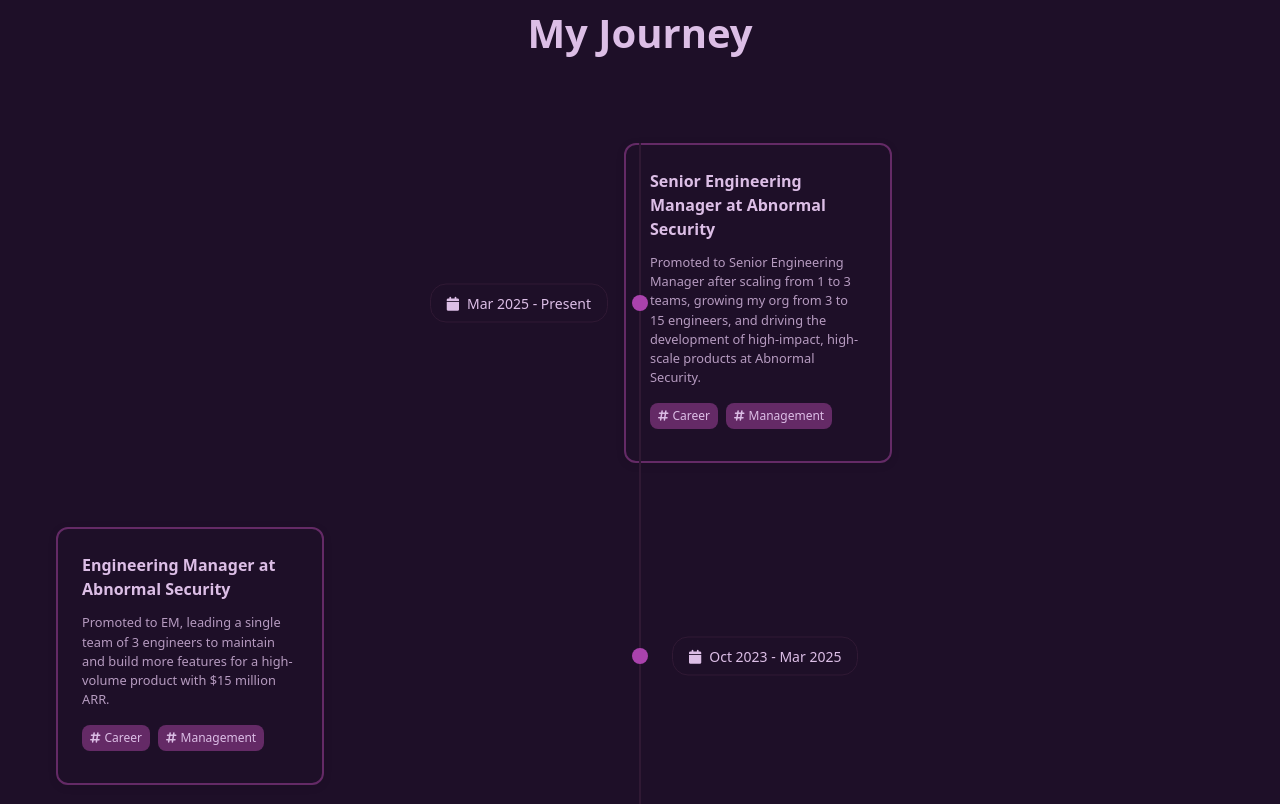
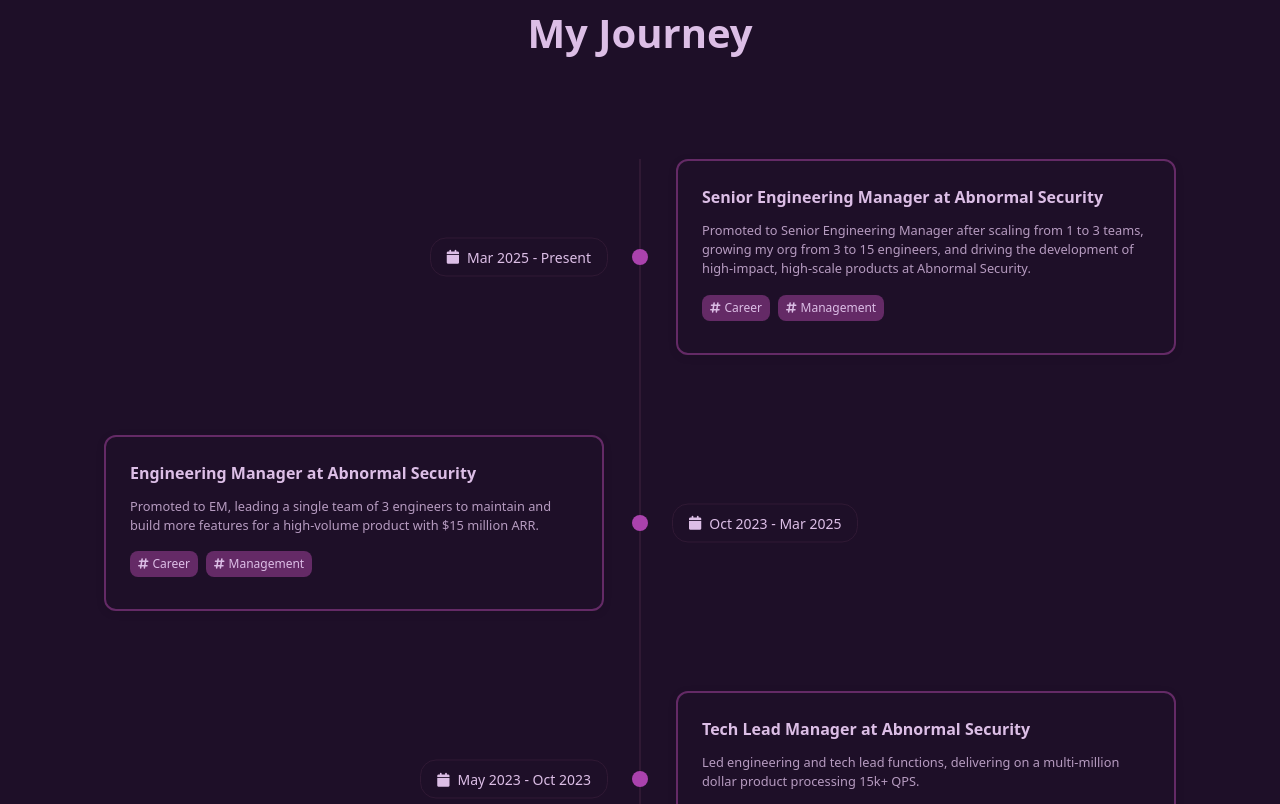
Before and after one commit to AkaHitsuji/akahitsuji.github.io, a website: page v2/index.html in a window 1280 px wide. Shown: the part 861-1665 px from the top of the page. Drawn offline with Linux system fonts and the light colour scheme.

Commit message:
fix desktop mode timeline card styling

```diff
--- a/v2/css/styles.css
+++ b/v2/css/styles.css
@@ -589,7 +589,7 @@
     position: relative;
     max-width: 1200px;
     margin: 0 auto;
-    padding: 2rem 0;
+    padding: 3rem 0;
     width: 100%;
 }
 
@@ -606,20 +606,26 @@
 
 .timeline-item {
     position: relative;
-    margin-bottom: 4rem;
+    margin-bottom: 5rem;
     width: 100%;
     display: flex;
     align-items: center;
 }
 
+.timeline-item:last-child {
+    margin-bottom: 2rem;
+}
+
 .timeline-item:nth-child(odd) {
     justify-content: flex-end;
-    padding-right: 1rem;
+    padding-right: 3rem;
+    padding-left: 0;
 }
 
 .timeline-item:nth-child(even) {
     justify-content: flex-start;
-    padding-left: 1rem;
+    padding-left: 3rem;
+    padding-right: 0;
 }
 
 /* Timeline dot */
@@ -650,6 +656,7 @@
     align-items: center;
     gap: 0.5rem;
     z-index: 2;
+    white-space: nowrap;
 }
 
 .timeline-item:nth-child(odd) .timeline-date {
@@ -661,8 +668,8 @@
 }
 
 .timeline-content {
-    width: calc(50% - 2rem);
-    max-width: 600px;
+    width: 100%;
+    max-width: 450px;
     background-color: var(--background-color);
     border: 2px solid var(--primary-color-light);
     border-radius: 0.75rem;
@@ -670,6 +677,21 @@
     box-shadow: 0 2px 8px rgba(0, 0, 0, 0.1);
     transition: all 0.3s ease;
     z-index: 2;
+}
+
+/* For large screens, make the timeline even more spacious */
+@media (min-width: 1200px) {
+    .timeline-item:nth-child(odd) {
+        padding-right: 4rem;
+    }
+
+    .timeline-item:nth-child(even) {
+        padding-left: 4rem;
+    }
+
+    .timeline-content {
+        max-width: 500px;
+    }
 }
 
 .timeline-content:hover {
@@ -1395,3 +1417,25 @@
     align-items: center;
     gap: 0.25rem;
 }
+
+@media (min-width: 768px) and (max-width: 1199px) {
+    .timeline-item:nth-child(odd) {
+        padding-right: 2.5rem;
+    }
+
+    .timeline-item:nth-child(even) {
+        padding-left: 2.5rem;
+    }
+
+    .timeline-content {
+        max-width: 400px;
+    }
+
+    .timeline-item:nth-child(odd) .timeline-date {
+        right: calc(50% + 1.5rem);
+    }
+
+    .timeline-item:nth-child(even) .timeline-date {
+        left: calc(50% + 1.5rem);
+    }
+}
```
